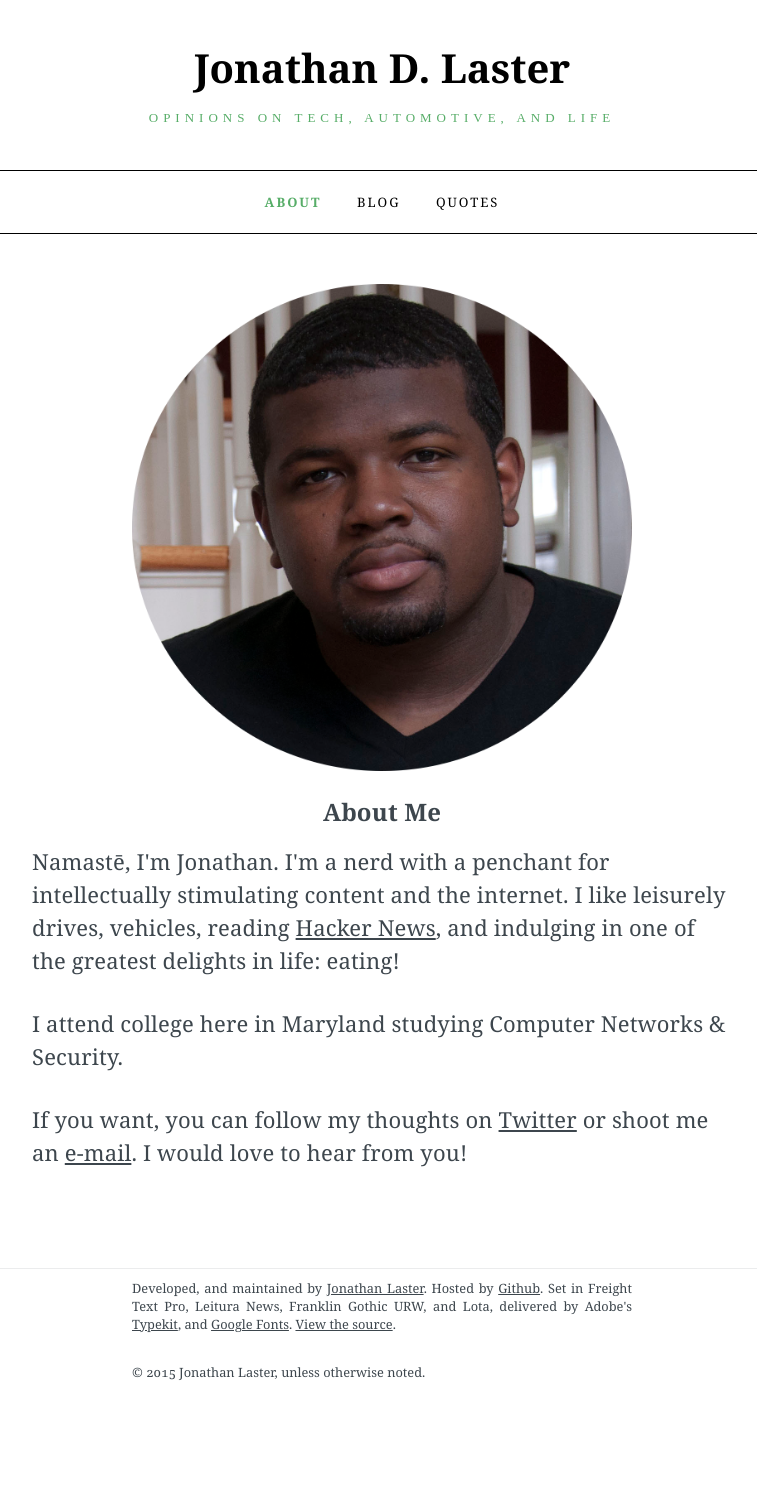
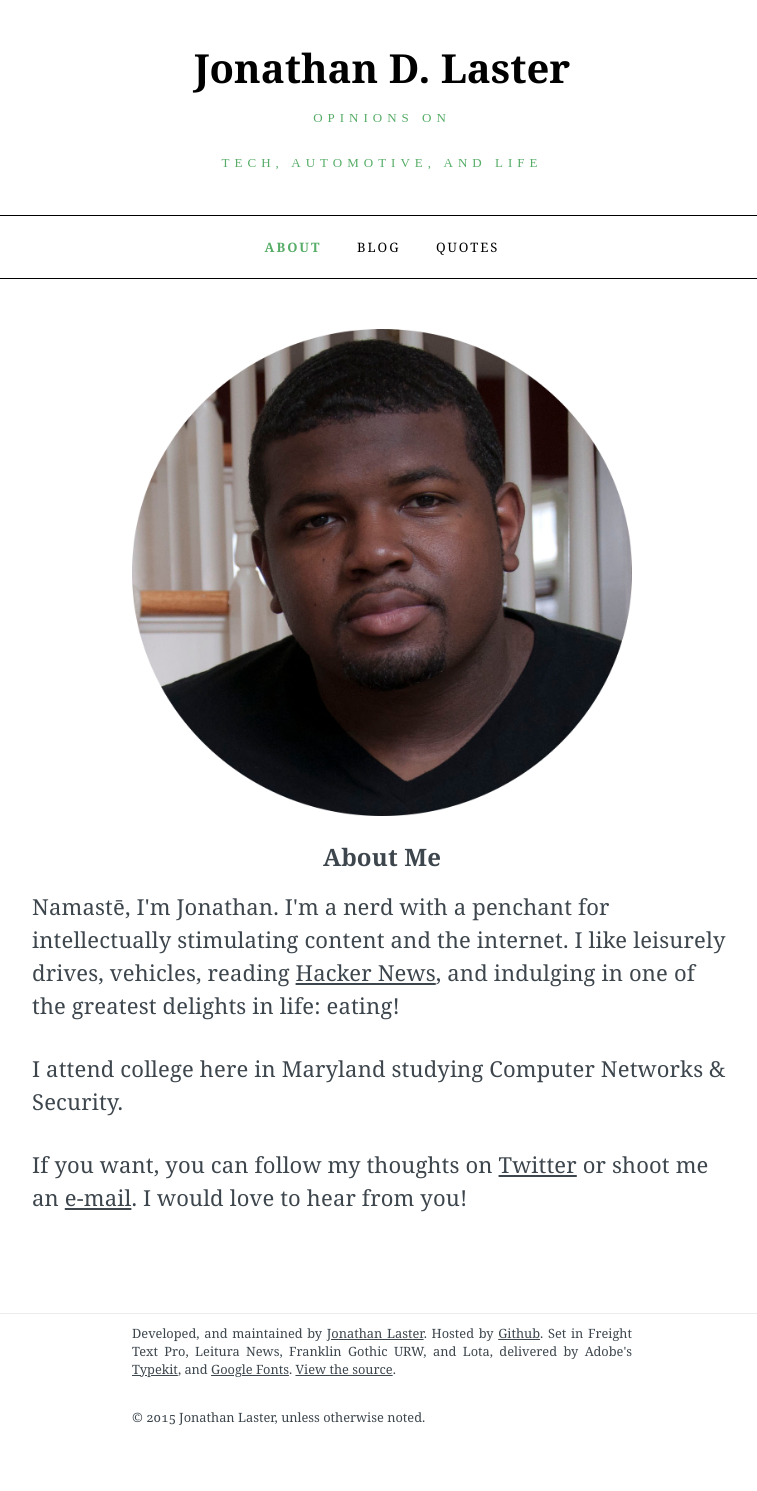
Before and after one commit to last-dev/jdl.io, a Jekyll site: the page built from index.html, in a window 1280 px wide. Shown: the whole page, without its empty margins (258-1015 px from the left). Built offline with Jekyll 4.4.1, drawn with Linux system fonts in a browser that asks for light colours; nearby versions of some CDN libraries; before the commit the page ends 1446 px from its top, so only the background shows below that.

Commit message:
Updated masthead subtitle

```diff
--- a/_includes/header.html
+++ b/_includes/header.html
@@ -1,7 +1,7 @@
 <header class="wrap top">
 
     <a href="{{site.baseurl}}/" class="site_title">Jonathan D. Laster</a>
-    <p class="site_sub_title">Opinions on Tech, Automotive, and Life</p>
+    <p class="site_sub_title">Opinions on <br> Tech, Automotive, and Life</p>
 
     <nav class="site_nav">
         <a href="{{site.baseurl}}/" class="{% if page.url == '/' %}active{% endif %}">ABOUT</a>
```
